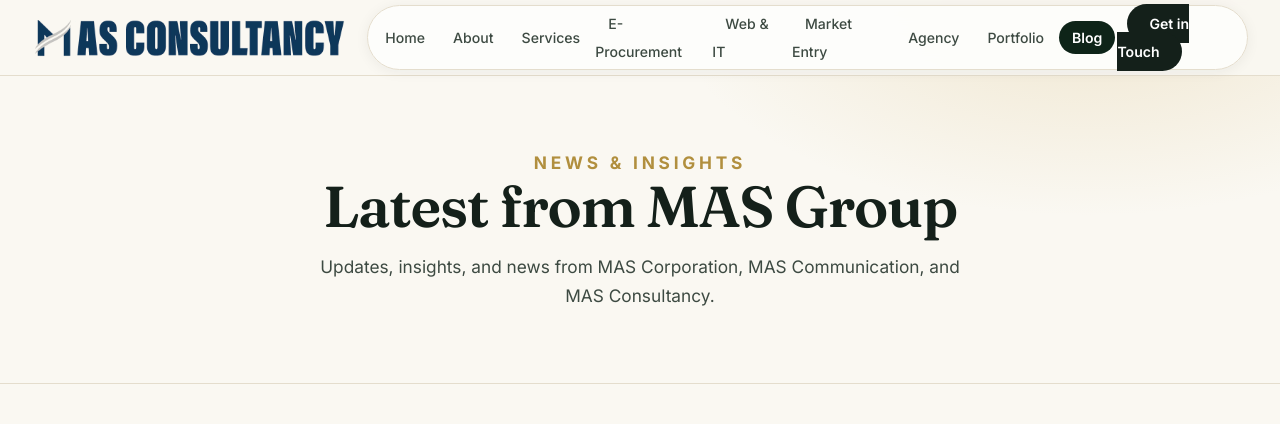
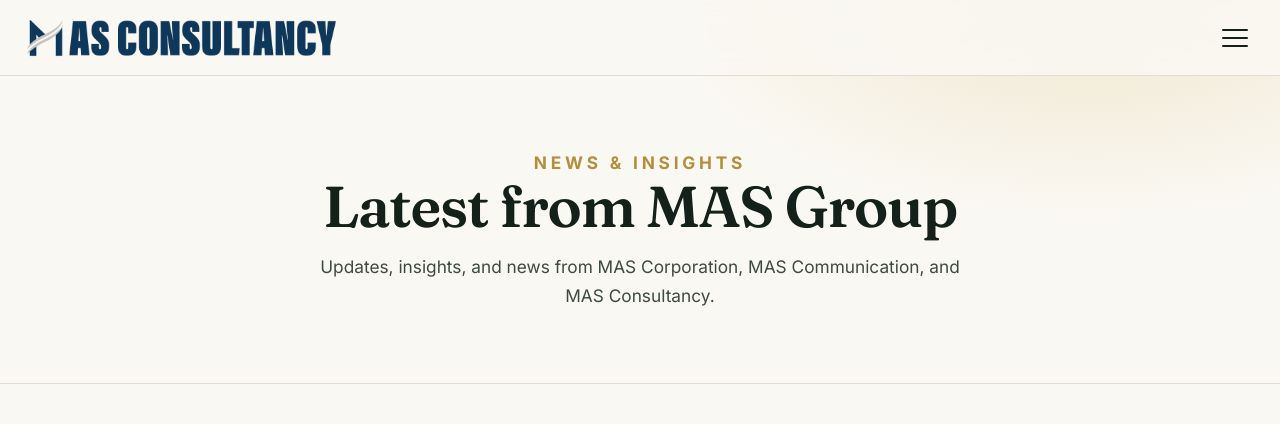
Before and after one commit to mashkursakib/mas-website, a PHP site: page /blog.php in a window 1280 px wide. Shown: the top 424 px of the page. Run offline with PHP 8.4, Linux system fonts and the light colour scheme.

Commit message:
Fix tab bar: stop labels wrapping, hamburger below 1280px

```diff
--- a/css/style.css
+++ b/css/style.css
@@ -155,7 +155,7 @@ a:hover { color: var(--green-900); }
   border-bottom-color: var(--line);
 }
 .nav-inner {
-  max-width: var(--max-width); height: 100%; margin: 0 auto; padding: 0 32px;
+  max-width: var(--max-width); height: 100%; margin: 0 auto; padding: 0 24px;
   display: flex; align-items: center; justify-content: space-between; gap: 20px;
 }
 .nav-logo { display: flex; align-items: center; gap: 11px; text-decoration: none; flex-shrink: 0; }
@@ -163,17 +163,18 @@ a:hover { color: var(--green-900); }
 .nav-logo .nav-wordmark { height: 42px; width: auto; }
 .nav-logo-text { font-family: var(--font-display); font-size: 1.32rem; font-weight: 650; color: var(--ink); letter-spacing: -.01em; }
 .nav-logo-text em { font-style: italic; color: var(--gold); font-weight: 500; }
-.nav-links { display: flex; align-items: center; gap: 2px; list-style: none; background: rgba(255,255,255,.72); border: 1px solid var(--line); border-radius: 999px; padding: 4px; box-shadow: var(--shadow-sm); }
+.nav-links { display: flex; align-items: center; gap: 2px; list-style: none; background: rgba(255,255,255,.72); border: 1px solid var(--line); border-radius: 999px; padding: 4px; box-shadow: var(--shadow-sm); flex-shrink: 0; }
+.nav-links li { flex-shrink: 0; }
 .nav-links a {
-  text-decoration: none; font-size: .88rem; font-weight: 500;
-  color: var(--ink-soft); padding: 8px 13px; border-radius: 999px; transition: all .25s;
+  text-decoration: none; font-size: .88rem; font-weight: 500; white-space: nowrap;
+  color: var(--ink-soft); padding: 8px 11px; border-radius: 999px; transition: all .25s;
 }
 .nav-links a:hover { color: var(--ink); background: rgba(20,32,26,.06); }
 .nav-links a.active { color: #fff; background: var(--green-900); font-weight: 600; }
 .nav-links a.active:hover { background: var(--green-800); color: #fff; }
 .nav-links a.nav-cta {
-  background: var(--ink); color: #fff !important; padding: 11px 22px;
-  border-radius: 999px; font-weight: 600; margin-left: 10px;
+  background: var(--ink); color: #fff !important; padding: 10px 18px;
+  border-radius: 999px; font-weight: 600; margin-left: 8px;
 }
 .nav-links a.nav-cta:hover { background: var(--green-800); }
 
@@ -668,9 +669,14 @@ a:hover { color: var(--green-900); }
 /* ============================================================
    RESPONSIVE
    ============================================================ */
-@media (max-width: 1100px) {
+/* The 10-item pill needs ~1200px beside the wordmark, so switch to the
+   hamburger below 1280px instead of squeezing the tabs. */
+@media (max-width: 1280px) {
   .nav-links { display: none; }
   .nav-hamburger { display: flex; }
+}
+
+@media (max-width: 1100px) {
   .cards-grid, .news-grid { grid-template-columns: repeat(2, 1fr); }
   .process-grid { grid-template-columns: repeat(2, 1fr); }
   .about-grid, .split-grid, .concerns-wrap, .contact-grid { grid-template-columns: 1fr; gap: 48px; }
```
